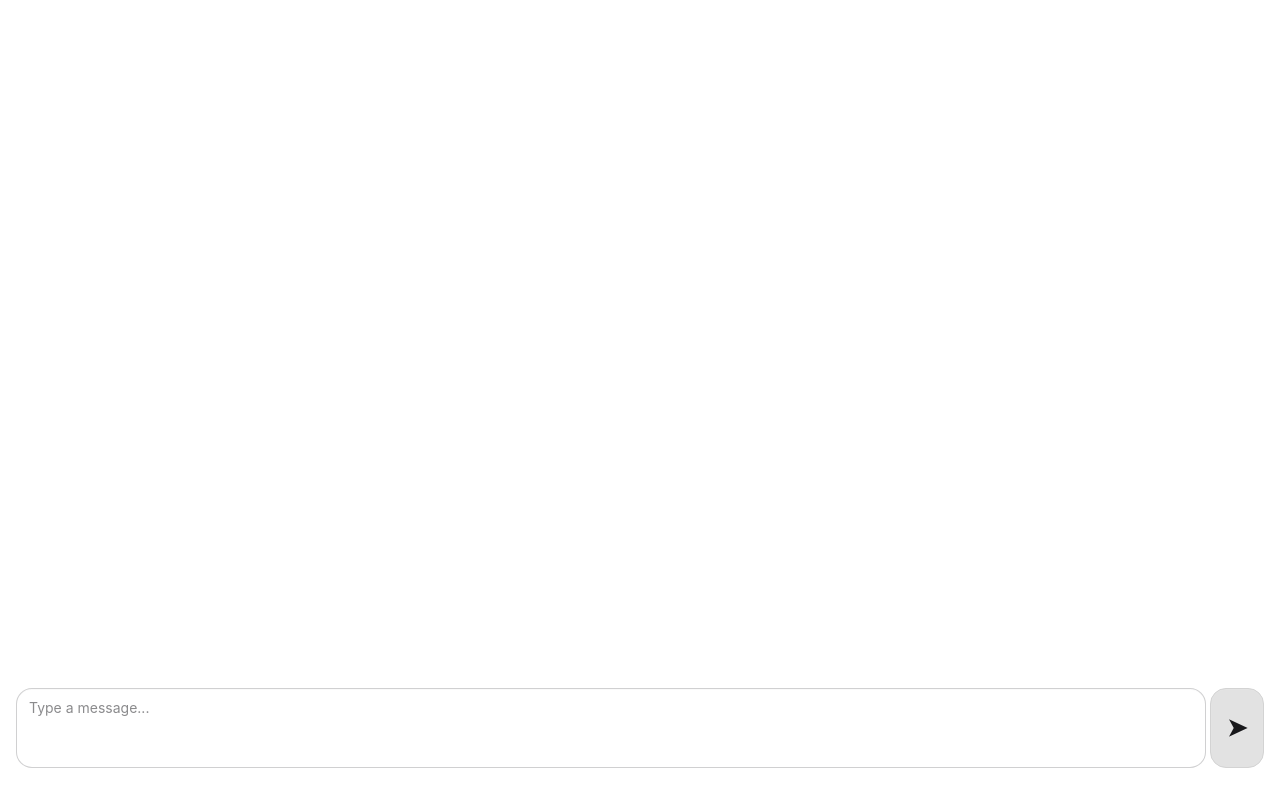
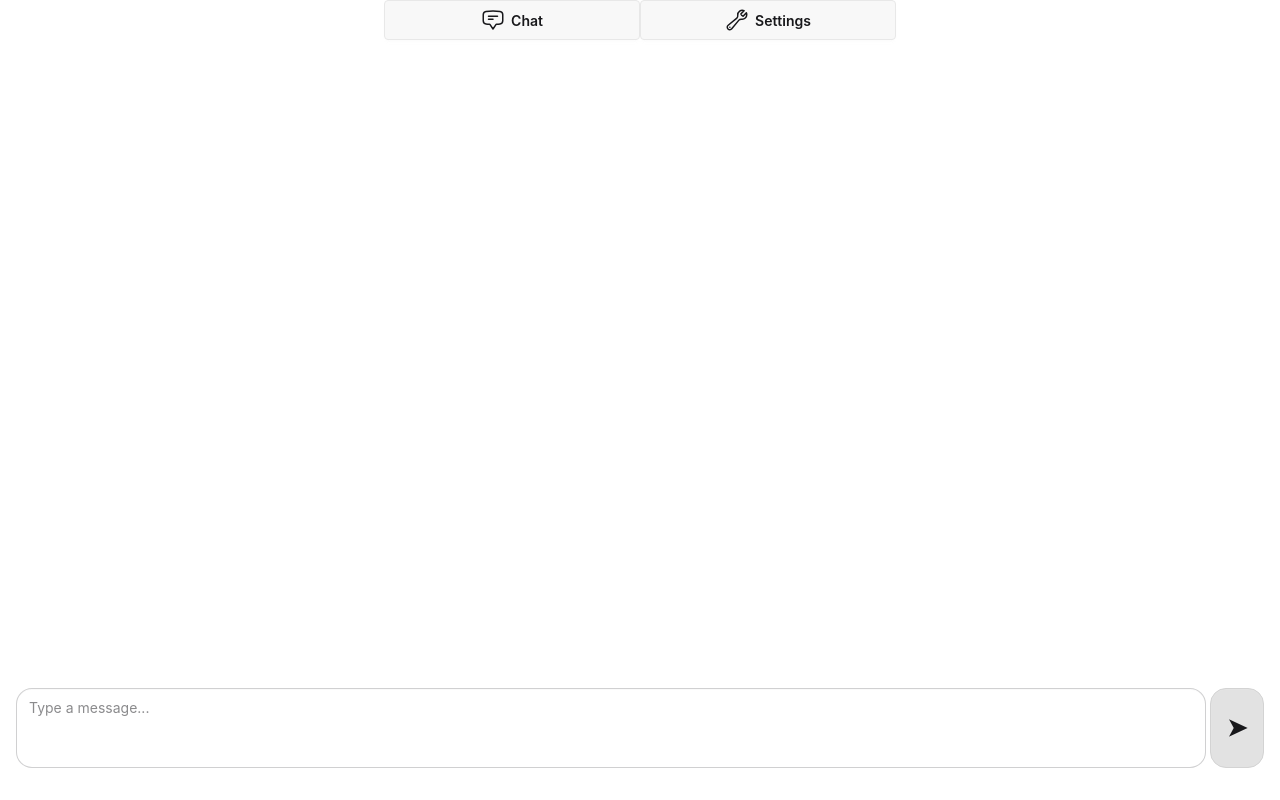
Before and after one commit to monajemi-arman/CheTauri, a React (Vite) app: page / in a window 1280 px wide. Built offline with nearby package versions, Linux system fonts and the light colour scheme.

Commit message:
add new views

```diff
--- a/src/App.tsx
+++ b/src/App.tsx
@@ -1,10 +1,17 @@
+import { useState } from "react";
 import "./App.css";
 import Chatbox from "./components/Chatbox";
+import Header from "./components/Header";
+import Settings from "./components/Settings";
 
 function App() {
+  const [view, setView] = useState("chat");
+
   return (
     <main className="container">
-      <Chatbox />
+      <Header setView={setView} />
+      {view == "chat" && <Chatbox />}
+      {view == "settings" && <Settings />}
     </main>
   );
 }
--- /dev/null
+++ b/src/assets/icons.tsx
@@ -0,0 +1,14 @@
+export function ChatIcon() {
+    return (<svg xmlns="http://www.w3.org/2000/svg" fill="none" viewBox="0 0 24 24" stroke-width="1.5" stroke="currentColor" class="size-6">
+        <path stroke-linecap="round" stroke-linejoin="round" d="M7.5 8.25h9m-9 3H12m-9.75 1.51c0 1.6 1.123 2.994 2.707 3.227 1.129.166 2.27.293 3.423.379.35.026.67.21.865.501L12 21l2.755-4.133a1.14 1.14 0 0 1 .865-.501 48.172 48.172 0 0 0 3.423-.379c1.584-.233 2.707-1.626 2.707-3.228V6.741c0-1.602-1.123-2.995-2.707-3.228A48.394 48.394 0 0 0 12 3c-2.392 0-4.744.175-7.043.513C3.373 3.746 2.25 5.14 2.25 6.741v6.018Z" />
+    </svg>
+    );
+}
+
+export function SettingsIcon() {
+    return (<svg xmlns="http://www.w3.org/2000/svg" fill="none" viewBox="0 0 24 24" stroke-width="1.5" stroke="currentColor" class="size-6">
+        <path stroke-linecap="round" stroke-linejoin="round" d="M21.75 6.75a4.5 4.5 0 0 1-4.884 4.484c-1.076-.091-2.264.071-2.95.904l-7.152 8.684a2.548 2.548 0 1 1-3.586-3.586l8.684-7.152c.833-.686.995-1.874.904-2.95a4.5 4.5 0 0 1 6.336-4.486l-3.276 3.276a3.004 3.004 0 0 0 2.25 2.25l3.276-3.276c.256.565.398 1.192.398 1.852Z" />
+        <path stroke-linecap="round" stroke-linejoin="round" d="M4.867 19.125h.008v.008h-.008v-.008Z" />
+    </svg>
+    );
+}
--- /dev/null
+++ b/src/components/Header.css
@@ -0,0 +1,5 @@
+.header {
+    display: flex;
+    flex-direction: row;
+    justify-content: center;
+}
--- /dev/null
+++ b/src/components/Header.tsx
@@ -0,0 +1,12 @@
+import { Dispatch, SetStateAction } from "react";
+import { ChatIcon, SettingsIcon } from "../assets/icons";
+import "./Header.css";
+
+function Header({ setView }: { setView: Dispatch<SetStateAction<string>> }) {
+    return <div className="header">
+        <button className="btn btn-wide" onClick={() => setView("chat")}><ChatIcon />Chat</button>
+        <button className="btn btn-wide" onClick={() => setView("settings")}><SettingsIcon />Settings</button>
+    </div>;
+}
+
+export default Header;
--- /dev/null
+++ b/src/components/Settings.tsx
@@ -0,0 +1,7 @@
+function Settings() {
+    return <div>
+
+    </div>;
+}
+
+export default Settings;
```
